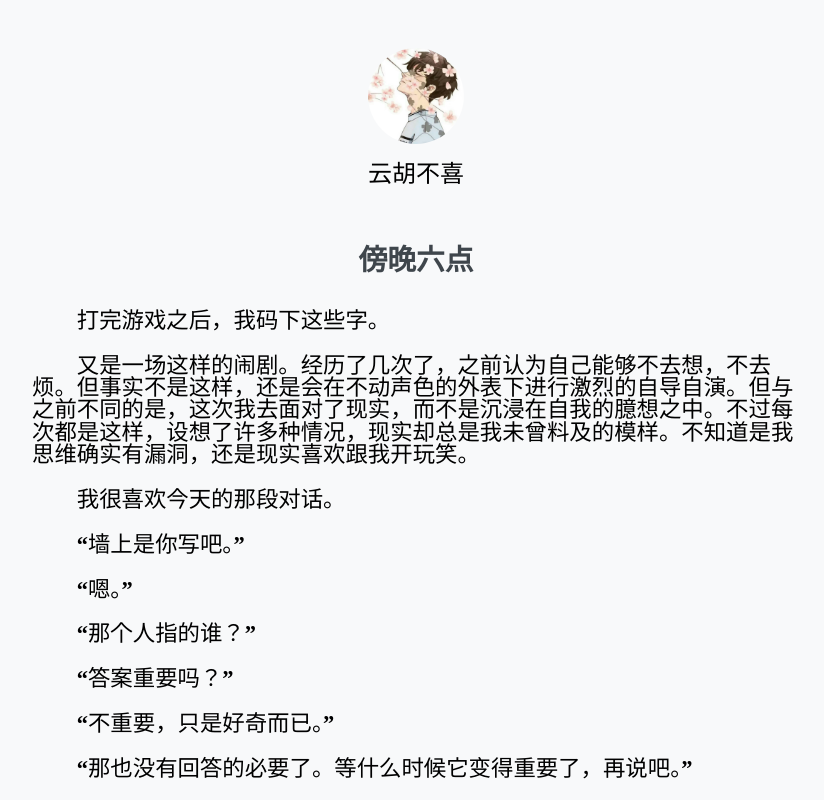
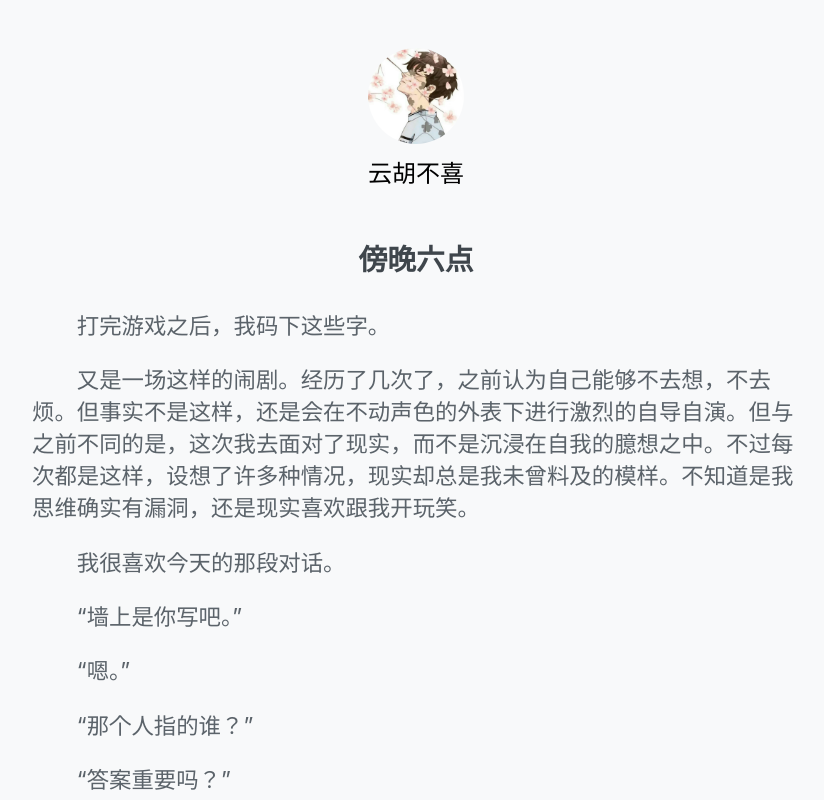
Before and after one commit to Yun-HuBuXi/blog, a Next.js app: page /post/bwld in a window 1280 px wide. Shown: the top 800 px of the page, without its empty margins (224-1048 px from the left). Built offline with nearby package versions, Linux system fonts and the light colour scheme.

Commit message:
style change

```diff
--- a/styles/page.module.css
+++ b/styles/page.module.css
@@ -14,8 +14,8 @@
 }
 .article {
     font-size: 1.4rem;
-    line-height: 1.4rem;
+    line-height: 2rem;
     margin: 0 0 1.4rem 0;
-    font-family: KaiTi;
-    font-weight: 550;
+    font-weight: 400;
+    color: #5B636A;
 }
```
